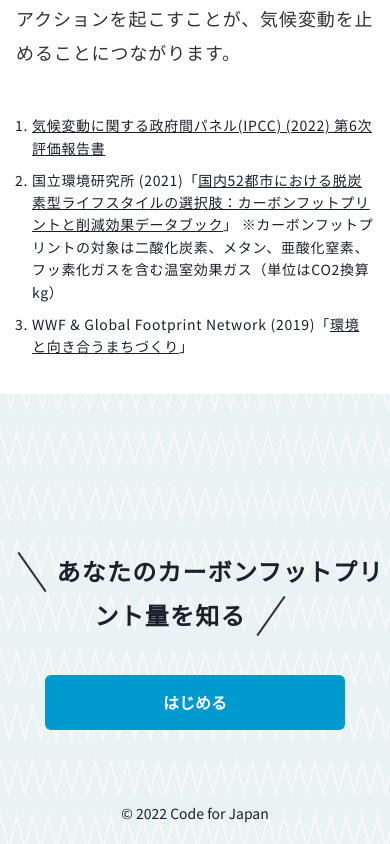
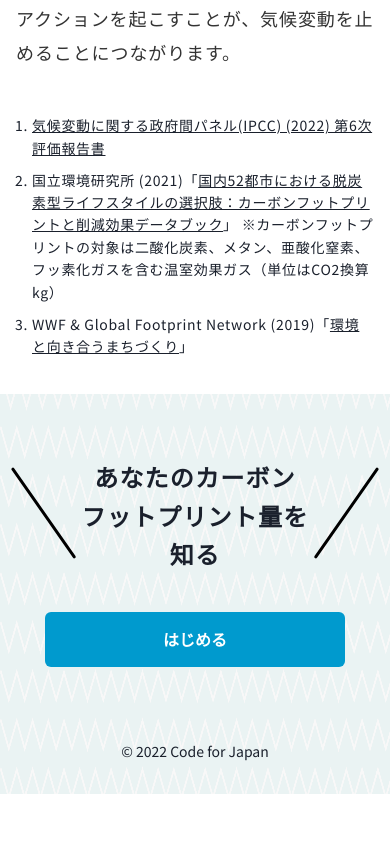
Before and after one commit to codeforjapan/JibungotoPlanet, a Next.js app: page / in a window 390 px wide. Shown: the part 4215-5059 px from the top of the page. After the commit the page ends 5009 px from the top, so only its background shows below. Built offline with nearby package versions, Linux system fonts and the light colour scheme.

Commit message:
feat: added responsive layout on home footer

```diff
--- a/components/organisms/homes/HomeFooter/HomeFooter.tsx
+++ b/components/organisms/homes/HomeFooter/HomeFooter.tsx
@@ -22,10 +22,10 @@ const HomeFooter: FC<Props> = (props) => {
         <HomeContentCatchPhrase
           className={styles['home__footer__catch-phrase']}
         >
-          あなたのカーボンフットプリント量を知る
+          あなたのカーボン<br className={styles['br-sp']} />フットプリント量を<br className={styles['br-sp']} />知る
         </HomeContentCatchPhrase>
         <BasicButton width={300} textAlign={"center"}>はじめる</BasicButton>
-        <Text fontSize={14} mt={'auto'} pb={5}>
+        <Text fontSize={14} mt={'auto'} pb={{base:0, md: 5}}>
           © 2022 Code for Japan
         </Text>
       </Box>
--- a/styles/Home.module.scss
+++ b/styles/Home.module.scss
@@ -75,12 +75,22 @@
     align-items: flex-end;
     justify-content: center;
 
+    @include sp {
+      height: 400px;
+      align-items: center;
+    }
+
     &__content {
       z-index: 1000;
       height: 65%;
       display: flex;
       align-items: center;
       flex-direction: column;
+
+      @include sp {
+        height: 100%;
+        padding: 2rem 0;
+      }
     }
 
     &__catch-phrase {
@@ -90,24 +100,31 @@
       line-height: 1.3;
       font-size: 2.5rem;
       padding-bottom: 2.2rem;
+      margin-bottom: 1rem;
+
+      @include sp {
+        margin: 2rem 0 0.2rem 0;
+      }
 
       &:before,
       &:after {
-        position: relative;
-        display: inline-block;
-        content: '';
-        background: #333333;
-        width: 2px;
-        height: 2em;
-        margin: -0.2em 1em 0;
-        vertical-align: middle;
+        position: absolute;
+        content: "";
+        top: 0;
+        height: 73%;
+        background: #000;
+        width: 3px;
+        border-radius: 3px;
       }
 
       &:before {
-        transform: rotate(-35deg); //角度調整
+        left: -40px;
+        transform: rotate(-35deg);
       }
+
       &:after {
-        transform: rotate(35deg); //角度調整
+        right: -40px;
+        transform: rotate(35deg);
       }
     }
   }
--- a/styles/_vars.scss
+++ b/styles/_vars.scss
@@ -9,3 +9,15 @@
     @content;
   }
 }
+
+@include pc {
+  .br-sp {
+    display: none;
+  }
+}
+
+@include sp {
+  .br-pc {
+    display: none;
+  }
+}
```
